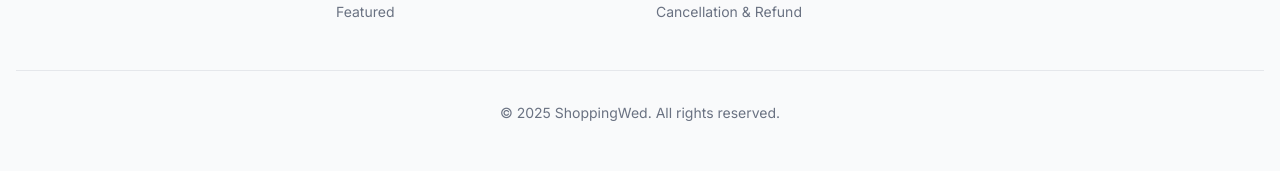
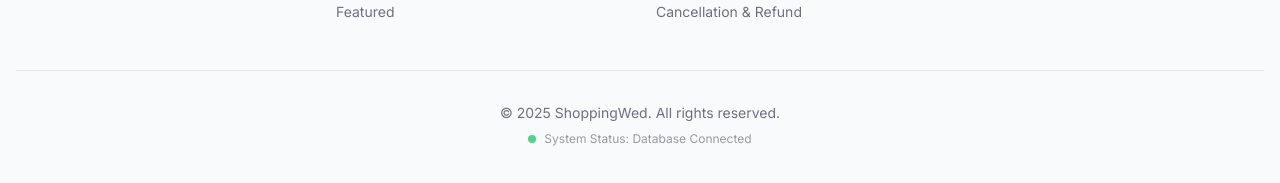
Before and after one commit to sachinluhach2005-sys/shopping.wed2c.com, a Next.js app: page / in a window 1280 px wide. Shown: the part 1873-2056 px from the top of the page. Built offline with nearby package versions, Linux system fonts and the light colour scheme; no server answers; the database is empty.

Commit message:
Add database status indicator to footer

```diff
--- a/components/Footer.tsx
+++ b/components/Footer.tsx
@@ -37,8 +37,12 @@ export default function Footer() {
                         </ul>
                     </div>
                 </div>
-                <div className="border-t border-gray-200 dark:border-gray-800 mt-12 pt-8 text-center text-sm text-gray-500">
-                    © {new Date().getFullYear()} ShoppingWed. All rights reserved.
+                <div className="border-t border-gray-200 dark:border-gray-800 mt-12 pt-8 text-center text-sm text-gray-500 flex flex-col items-center gap-2">
+                    <span>© {new Date().getFullYear()} ShoppingWed. All rights reserved.</span>
+                    <div className="flex items-center gap-2 text-xs opacity-70">
+                        <div className={`w-2 h-2 rounded-full ${process.env.NEXT_PUBLIC_SUPABASE_URL ? 'bg-green-500' : 'bg-orange-500'}`} />
+                        <span>System Status: {process.env.NEXT_PUBLIC_SUPABASE_URL ? 'Database Connected' : 'Local Mode'}</span>
+                    </div>
                 </div>
             </div>
         </footer>
```
